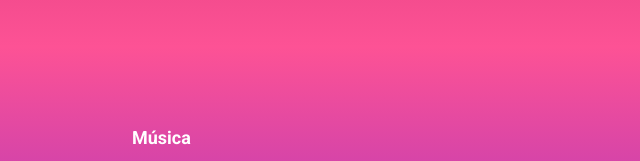
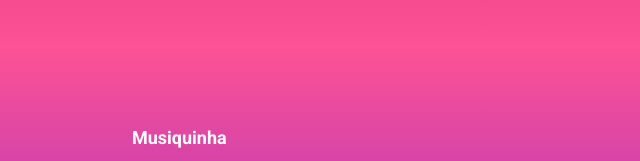
Before and after one commit to lucianafrazao/mybday, a website built with Parcel: page src/index.html in a window 1280 px wide. Shown: the part 1480-1641 px from the top of the page, 28-668 px from the left. Built offline with nearby package versions, Linux system fonts and the light colour scheme.

Commit message:
changing music title

```diff
--- a/src/index.html
+++ b/src/index.html
@@ -64,7 +64,7 @@
     <section class="event event--data-science">
         <div class="container" data-aos="fade-right">
             <div class="event__details">
-                <h2 class="event__details__title">Música</h2>
+                <h2 class="event__details__title">Musiquinha</h2>
                 <p class="event__details__description">
                     Vai ter música ao vivo sim senhor!! <br>
                     Meu querido amigo Chacon - vocalista da Nós4, SouS Rock, entre outro projetos - vai fazer um showzinho incrível das 20h às 22h. <br>
```
